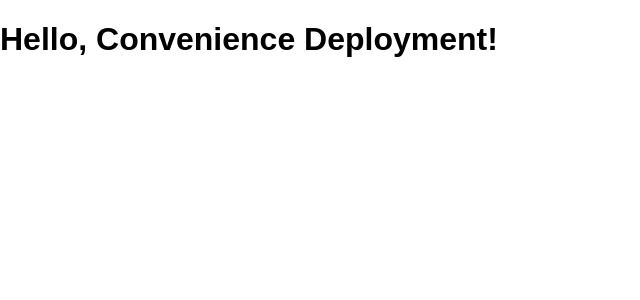
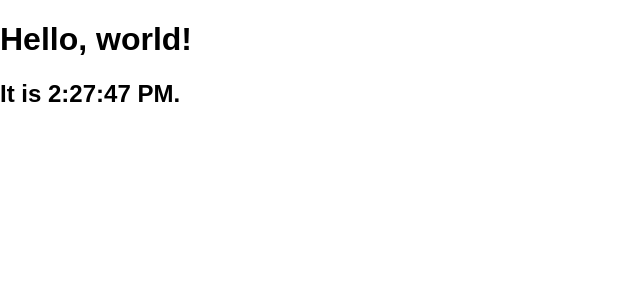
Before and after one commit to robbytarigan/HelloWorldJavascript, a React (Create React App) app in the folder React/my-app/: page / in a window 1280 px wide. Shown: the top 300 px of the page, without its empty margins (0-640 px from the left). Built offline with nearby package versions, Linux system fonts and the light colour scheme.

Commit message:
Rendering Elements

```diff
--- a/React/my-app/src/index.js
+++ b/React/my-app/src/index.js
@@ -16,19 +16,15 @@
     return <h1>Hello, Stranger.</h1>
 }
 
-const user = {
-    firstName : 'Convenience',
-    lastName: 'Deployment'
-};
+function tick() {
+    const element = (
+        <div>
+            <h1>Hello, world!</h1>
+            <h2>It is {new Date().toLocaleTimeString()}.</h2>
+        </div>
+    );
+    ReactDOM.render(element, document.getElementById('root'));
+}
 
-const element = (
-    <div>
-    {getGreeting(user)}
-    </div>
-)
-
-ReactDOM.render(
-    element,
-    document.getElementById('root')
-);
+setInterval(tick, 1000);
 registerServiceWorker();
```
